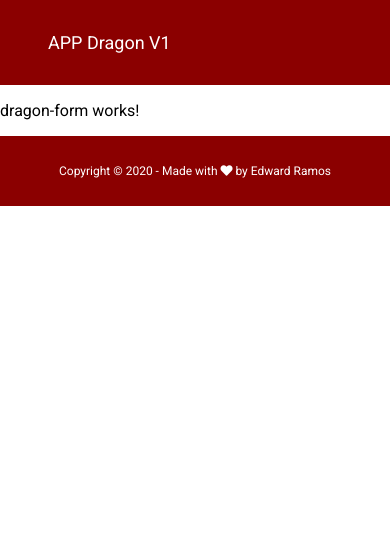
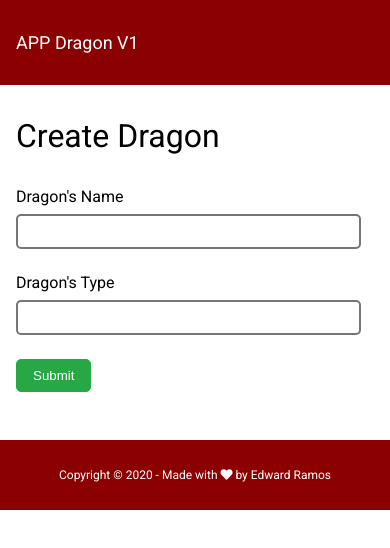
Before and after one commit to kalbzero/App-Dragon, an Angular app: page /add in a window 390 px wide. Shown: the top 548 px of the page. Built offline with nearby package versions, Linux system fonts and the light colour scheme.

Commit message:
DragonFormComponent and DragonListComponent Done

```diff
--- a/src/app/dragon/dragon-form/dragon-form.component.html
+++ b/src/app/dragon/dragon-form/dragon-form.component.html
@@ -1 +1,11 @@
-<p>dragon-form works!</p>
+<p class="font-32 title-bold margin-left-3">{{pageTitle}}</p>
+
+<form class="form margin-left-3 margin-bottom-3" [formGroup]="dragonForm" (ngSubmit)="onSubmit()">
+    <label class="display-block">Dragon's Name</label>
+    <input class="display-block form-input" type="text" formControlName="name">
+
+    <label class="display-block">Dragon's Type</label>
+    <input class="display-block form-input" type="text" formControlName="type">
+
+    <button class="display-block btn-okay" type="submit" [disabled]="!dragonForm.valid">Submit</button>
+</form>
--- a/src/app/dragon/dragon-form/dragon-form.component.ts
+++ b/src/app/dragon/dragon-form/dragon-form.component.ts
@@ -1,15 +1,104 @@
 import { Component, OnInit } from '@angular/core';
+import { ActivatedRoute, Router } from "@angular/router";
+import { FormBuilder, FormGroup, Validators } from "@angular/forms";
+
+import { ApiDragonService } from 'src/app/shared/services/api-dragon.service';
+import { IDragon } from '../../shared/interfaces/Idragon';
+import { RouteEnum } from '../../shared/enum/route-enum';
 
 @Component({
   selector: 'app-dragon-form',
   templateUrl: './dragon-form.component.html',
-  styleUrls: ['./dragon-form.component.scss']
 })
 export class DragonFormComponent implements OnInit {
 
-  constructor() { }
+  /**
+   * Form fields
+   */
+  dragonForm: FormGroup;
+
+  /**
+   * Current action like edit or create
+   */
+  currentAction: string = '';
+
+  /**
+   * Title page: Create Dragon or Edit Dragon
+   */
+  pageTitle: string = '';
+
+  constructor(
+    private router: Router,
+    private route: ActivatedRoute,
+    private formBuilder: FormBuilder,
+    private apiDragonService: ApiDragonService,
+  ) { }
 
   ngOnInit() {
+    this.setCurrentAction();
+
+    this.dragonForm = this.formBuilder.group({
+      id: [null],
+      name: [null, Validators.required],
+      type: [null, Validators.required],
+      createdAt: [{value: new Date(), disabled: true}, Validators.required]
+    });
   }
 
+  /**
+   * Set 'create' or 'edit' mode page
+   */
+  private setCurrentAction() {
+    if(this.route.snapshot.url[0].path == 'add') {
+      this.currentAction = 'add';
+      this.pageTitle = 'Create Dragon';
+    } else {
+      this.currentAction = 'edit';
+      this.pageTitle = 'Edit Dragon';
+    }
+    this.loadPage();
+  }
+
+  /**
+   * Call getDragonId() if action is 'add'
+   */
+  private loadPage() {
+    if(this.currentAction == 'edit') {
+      this.apiDragonService.getDragonId(parseInt(this.route.snapshot.url[1].path)).subscribe(
+        (dragon: IDragon) => {this.updateForm(dragon); console.log(dragon);}
+      );
+    }
+  }
+
+  /**
+   * Update the form fields
+   * @param dragon - dragon infos
+   */
+  private updateForm(dragon: IDragon) {
+    this.dragonForm.patchValue({
+      id: dragon.id,
+      name: dragon.name,
+      type: dragon.type,
+      createdAt: dragon.createdAt
+    });
+  }
+
+  /**
+   * Valid dragon infos and submit the create or edit service
+   */
+  onSubmit() {
+    if(this.dragonForm.valid){
+      if(this.currentAction == 'add') {
+        this.apiDragonService.addDragon(this.dragonForm.value).subscribe(
+          (response) => { console.log(response); this.router.navigate(['']);},
+          (error) => {console.log(error);}
+        );
+      } else {
+        this.apiDragonService.editDragon(this.dragonForm.value).subscribe(
+          (response) => {console.log(response); this.router.navigate(['']);},
+          (error) => {console.log(error);}
+        );
+      }
+    }
+  }
 }
--- a/src/app/dragon/dragon-list/delete-dialog/delete-dialog.component.html
+++ b/src/app/dragon/dragon-list/delete-dialog/delete-dialog.component.html
@@ -1,8 +1,8 @@
-<h1 mat-dialog-title>Delete</h1>
+<p class="font-md-24" mat-dialog-title>Delete</p>
 <div mat-dialog-content>
-  <p>Are you sure about delete the dragon "{{data.name}}"?</p>
+  <p class="font-md-24">Are you sure about delete the dragon "{{data.name}}"?</p>
 </div>
 <div class="buttons" mat-dialog-actions>
-  <button class="btn-cancel" mat-button (click)="onNoClick()">Cancel</button>
-  <button class="btn-delete" mat-button [mat-dialog-close]="data.id" cdkFocusInitial>Confirm</button>
+  <button class="btn-cancel" mat-button (click)="onNoClick()"><i class="fas fa-times"></i></button>
+  <button class="btn-delete" mat-button [mat-dialog-close]="data.id" cdkFocusInitial><i class="fas fa-check"></i></button>
 </div>
--- a/src/app/dragon/dragon-list/dragon-list.component.html
+++ b/src/app/dragon/dragon-list/dragon-list.component.html
@@ -1,5 +1,5 @@
 <div>
-  <button (click)="onCreate()" class="btn-okay create">Create</button>
+  <button (click)="onCreate()" class="btn-okay create"><i class="fas fa-plus"></i></button>
 </div>
 
 <table mat-table [dataSource]="dragonsData" class="mat-elevation-z8">
@@ -25,7 +25,7 @@
     <!-- Action Column -->
     <ng-container matColumnDef="action">
       <th class="title-head text-bold text-center" mat-header-cell *matHeaderCellDef> Action </th>
-      <td mat-cell *matCellDef="let element"> <button (click)="onEdit(element.id)" class="btn btn-edit">Edit</button> <button (click)="onDelete(element)" class="btn btn-delete">Delete</button> </td>
+      <td mat-cell *matCellDef="let element"> <button (click)="onEdit(element.id)" class="btn btn-first btn-edit"><i class="far fa-edit"></i></button> <button (click)="onDelete(element)" class="btn btn-delete"><i class="far fa-trash-alt"></i></button> </td>
     </ng-container>
 
     <tr mat-header-row *matHeaderRowDef="displayedColumns"></tr>
--- a/src/app/dragon/dragon-list/dragon-list.component.scss
+++ b/src/app/dragon/dragon-list/dragon-list.component.scss
@@ -14,3 +14,21 @@ table.mat-table {
 .title-head {
     font-size: 18px;
 }
+th.mat-header-cell:last-of-type{
+    padding-left: 1rem;
+}
+
+@media only screen and (max-width:768px) {
+    .create {
+        margin-left: 1rem;
+    }
+    table.mat-table {
+        margin-left: 1rem;
+    }
+    .btn {
+        margin-bottom: 1rem;
+    }
+    .btn-first{
+        margin-top: 1rem;
+    }
+}
--- a/src/app/shared/components/header/header.component.scss
+++ b/src/app/shared/components/header/header.component.scss
@@ -6,3 +6,9 @@ header {
     font-size: 18px;
     padding: 2rem 3rem;
 }
+
+@media only screen and (max-width:768px){
+    header {
+        padding: 2rem 1rem;
+    }
+}
--- a/src/app/shared/services/api-dragon.service.ts
+++ b/src/app/shared/services/api-dragon.service.ts
@@ -36,12 +36,12 @@ export class ApiDragonService {
    */
   addDragon(dragon: IDragon) {
     const url = environment.api_url;
-    const header = new HttpHeaders().set('Content-Type', 'application/json;charset=utf-8');
-    const body = 'name='+dragon.name +
-                  '&type='+dragon.type +
-                  '&createdAt'+dragon.createdAt;
+    const header = new HttpHeaders().set('Content-Type', 'application/json');
+    // const body = 'name='+dragon.name +
+    //               '&type='+dragon.type +
+    //               '&createdAt'+dragon.createdAt;
 
-    return this.http.post(url, body, {headers: header});
+    return this.http.post(url, JSON.stringify(dragon), {headers: header});
   }
 
   /**
@@ -50,13 +50,13 @@ export class ApiDragonService {
    */
   editDragon(dragon: IDragon) {
     const url = environment.api_url + '/' +dragon.id;
-    const header = new HttpHeaders().set('Content-Type', 'application/json;charset=utf-8');
-    const body = 'name='+dragon.name +
-                  '&type='+dragon.type +
-                  '&createdAt'+dragon.createdAt +
-                  '&id='+dragon.id;
+    const header = new HttpHeaders().set('Content-Type', 'application/json');
+    // const body = 'name='+dragon.name +
+    //               '&type='+dragon.type +
+    //               '&createdAt'+dragon.createdAt +
+    //               '&id='+dragon.id;
 
-    return this.http.put(url, body, {headers: header});
+    return this.http.put(url, JSON.stringify(dragon), {headers: header});
   }
 
   /**
--- a/src/scss/colors.scss
+++ b/src/scss/colors.scss
@@ -1,6 +1,7 @@
 $white: #ffffff;
 $dark: #000000;
 $dark-red: #8B0000;
+$light-dark: rgb(118, 118, 118);
 
 $btn-edit: #007bff;
 $btn-delete: #dc3545;
--- a/src/scss/main.scss
+++ b/src/scss/main.scss
@@ -6,14 +6,6 @@
     border: 1px solid $btn-cancel;
     border-radius: 5px;
     background-color: $btn-cancel;
-    cursor: pointer;
-}
-.btn-okay {
-    padding: 0.5rem 1rem;
-    color: $white;
-    border: 1px solid $btn-okay;
-    border-radius: 5px;
-    background-color: $btn-okay;
     cursor: pointer;
 }
 .btn-delete {
@@ -32,6 +24,51 @@
     background-color: $btn-edit;
     cursor: pointer;
 }
+.btn-okay {
+    padding: 0.5rem 1rem;
+    color: $white;
+    border: 1px solid $btn-okay;
+    border-radius: 5px;
+    background-color: $btn-okay;
+    cursor: pointer;
+}
+
+.display-block {
+    display: block;
+}
+.font-32 {
+    font-size: 32px;
+}
+.form-input {
+    width: 20%;
+    border: 2px solid $light-dark;
+    border-radius: 5px;
+    padding-top: 0.5rem;
+    padding-bottom: 0.5rem;
+    margin-top: 0.5rem;
+    margin-bottom: 1.5rem;
+}
+.margin-left-1 {
+    margin-left: 1rem;
+}
+.margin-left-3 {
+    margin-left: 3rem;
+}
+.margin-bottom-3 {
+    margin-bottom: 3rem;
+}
 .text-bold {
     font-weight: bold;
 }
+
+@media only screen and (max-width:768px){
+    .form-input {
+        width: 90%;
+    }
+    .margin-left-3 {
+        margin-left: 1rem;
+    }
+    .font-md-24 {
+        font-size: 24px;
+    }
+}
```
Also changed, not shown: src/app/app.module.ts (+7 -4 lines), src/app/dragon/dragon-form/dragon-form.component.scss (deleted).
